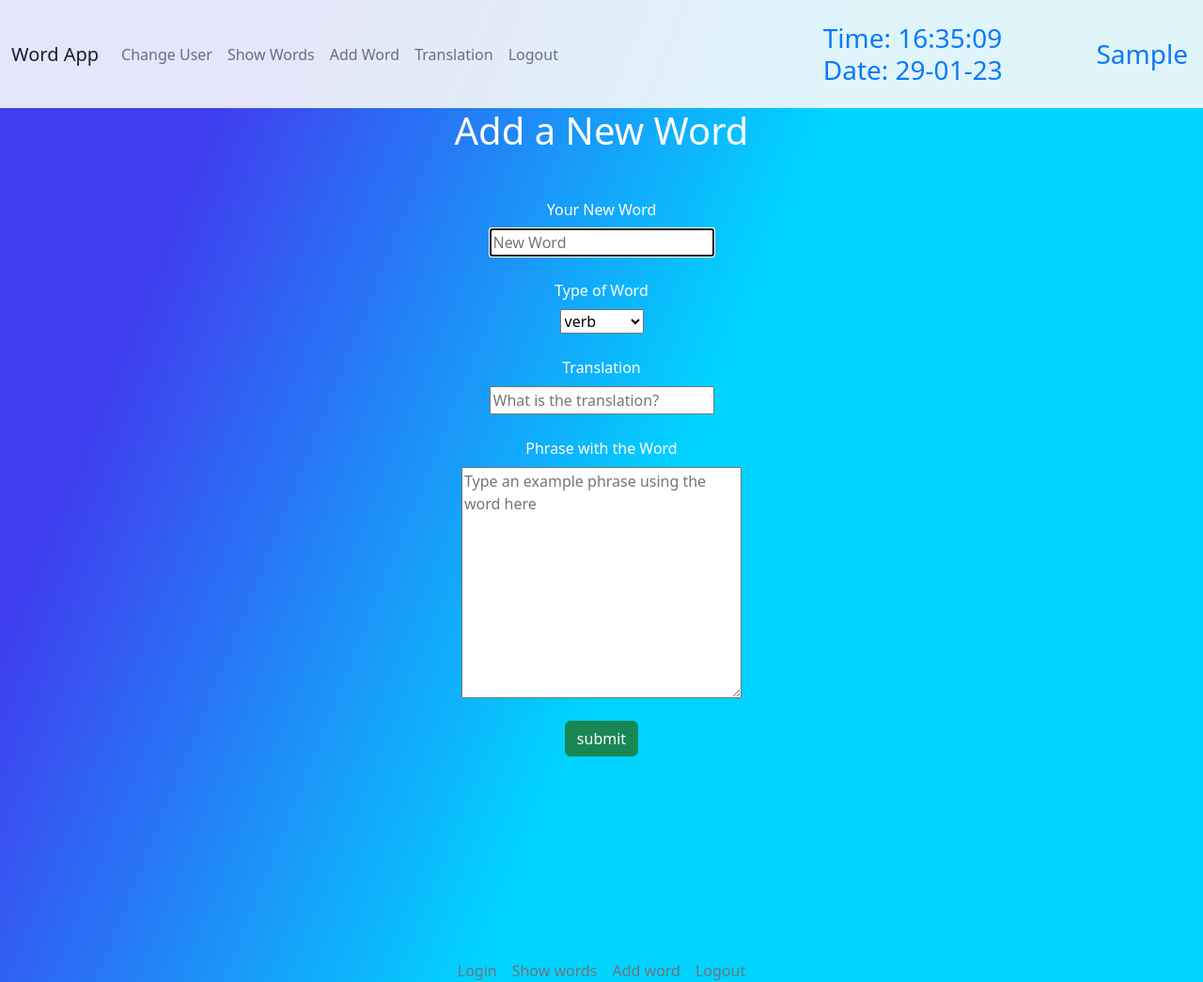
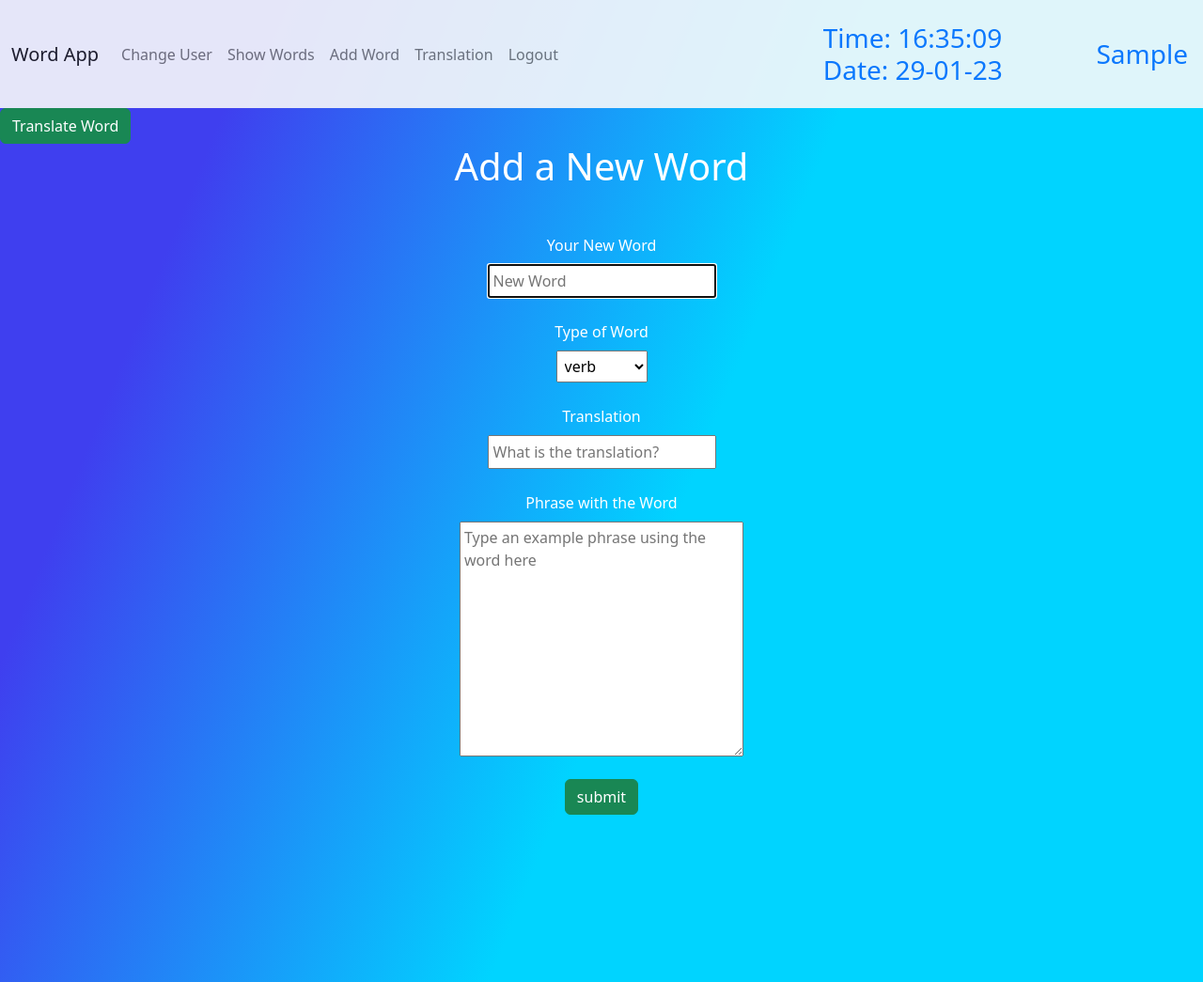
Before and after one commit to Pawson1988/WordApp, a Flask app: page /add_word in a window 1280 px wide. Shown: the top 1045 px of the page at 94% size. Run offline with Flask 3, Linux system fonts and the light colour scheme; the visitor is signed in with stand-in values (Sample User, id 1).

Commit message:
instant translate word on adding a word form

```diff
--- a/words_app/routes.py
+++ b/words_app/routes.py
@@ -1,7 +1,8 @@
 from words_app import app, db
 from words_app.models import User, Word
 from flask import render_template, request, redirect, session
-
+import time
+import asyncio
 from helpers.translation_request import translate_word
 from helpers.date_and_time import get_date, get_time
 
@@ -117,3 +118,14 @@ def delete_word(id):
     db.session.commit()
     print(id)
     return redirect("/show_words")
+
+@app.route("/word_translation", methods=["POST"])
+def word_translation():
+    translated_word = "translated_word"
+    if request.method == "POST":
+        print(request.form)
+        if request.form.get("hidden_word"):
+            word_to_translate = request.form.get("hidden_word")
+            translated_word = translate_word(word_to_translate, "ES")
+            return render_template("add_word.html", translated_word = translated_word)
+        return "please type a word to translate"
--- a/words_app/static/index.js
+++ b/words_app/static/index.js
@@ -13,7 +13,19 @@ if(window.location.pathname === "/get_translation"){
 // end of /get_translation code
 
 // check sentence for grammar
-wordsSentenceCheck()
+if(window.location.pathname === "/show_words"){
+    wordsSentenceCheck()
 
 // toggle word info when car-header is clicked
 WordInfo.toggleWordInfo()
+}
+
+
+const hiddenWordInput = document.querySelector(".hidden_word")
+const newWordInput = document.querySelector(".new_word")
+
+console.log(hiddenWordInput, newWordInput)
+
+newWordInput.addEventListener("change", function(e){
+    hiddenWordInput.value = newWordInput.value
+})
--- a/words_app/templates/add_word.html
+++ b/words_app/templates/add_word.html
@@ -4,17 +4,18 @@
 
 {% block body %}
 
-
+    <form action="/word_translation" method="post">
+        <input hidden class="hidden_word" type="text" name="hidden_word" id="hidden_word" value="">
+        <button class="word_translation_button btn btn-success">Translate Word</button>
+    </form>
 
     <form class="add-word-form" action="/add_word" method="post">
         <h1>Add a New Word</h1>
         <label for="new_word">Your New Word</label>
-        <input class="el new_word" autofocus type="text" name="new_word" id="new_word" placeholder="New Word">
-
-
+        <input class="p-1 el new_word" autofocus type="text" name="new_word" id="new_word" placeholder="New Word">
 
         <label for="part_of_speech">Type of Word</label>
-        <select class="el" name="part_of_speech" id="part_of_speech" placeholder="What part of speech is your word?" required>
+        <select class="p-1 el" name="part_of_speech" id="part_of_speech" placeholder="What part of speech is your word?" required>
            <option value="verb">verb</option>
            <option value="adjective">adjective</option>
            <option value="adverb">adverb</option>
@@ -22,9 +23,9 @@
            <option value="pronoun">pronoun</option>
         </select>
         <label for="translation">Translation</label>
-        <input class="el" type="text" name="translation" id="translation" placeholder="What is the translation?">
+        <input class="p-1 el" type="text" name="translation" id="translation" placeholder="What is the translation?" value="{{translated_word}}">
         <label for="sentence">Phrase with the Word</label>
-        <textarea class="el" name="sentence" id="sentence" cols="30" rows="10" placeholder="Type an example phrase using the word here"></textarea>
+        <textarea class="p-1 el" name="sentence" id="sentence" cols="30" rows="10" placeholder="Type an example phrase using the word here"></textarea>
         <button class="btn btn-success" type="submit">submit</button>
 
     </form>
```
